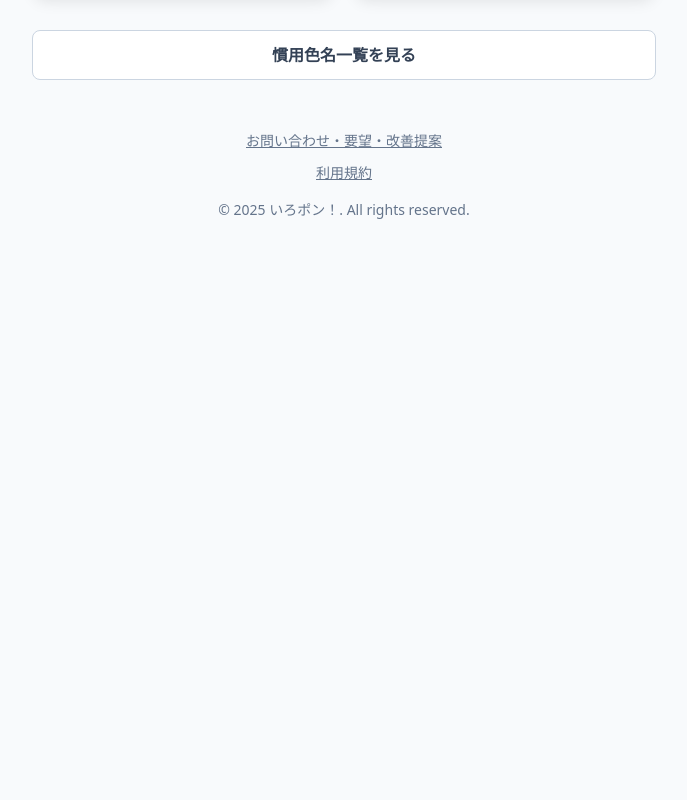
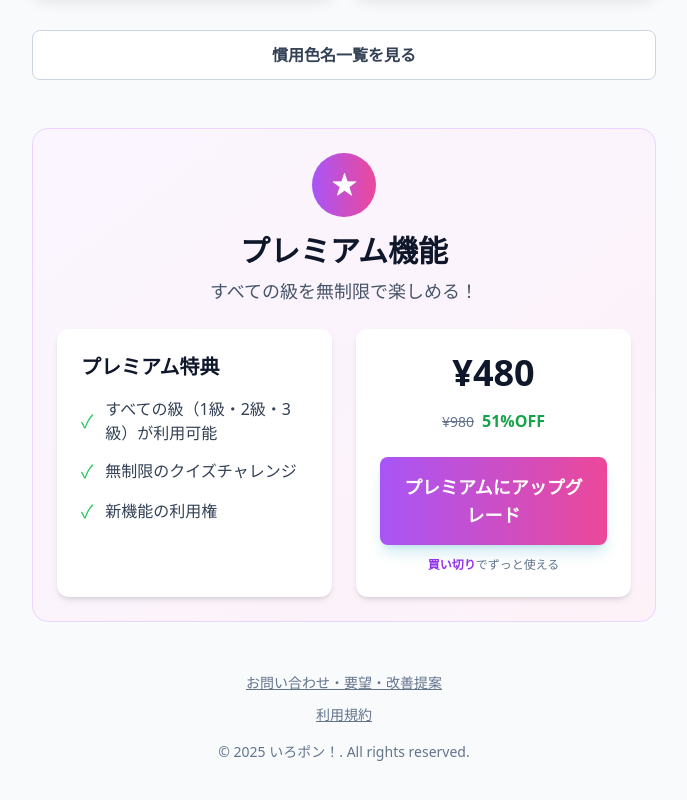
Before and after one commit to ttomocan/iro-pon-app, a React (Vite) app: page / in a window 1280 px wide. Shown: the part 614-1414 px from the top of the page, without its empty margins (296-983 px from the left). Before the commit the page ends 874 px from the top, so only its background shows below. Built offline with nearby package versions, Linux system fonts and the light colour scheme; a web font is replaced by a local one.

Commit message:
HomeScreenコンポーネントにプレミアム機能セクションを追加し、プレミアム購入処理のためのハンドラーを実装しました。プレミアム特典の詳細と価格情報を表示するUIを整備しました。

```diff
--- a/components/HomeScreen.tsx
+++ b/components/HomeScreen.tsx
@@ -19,6 +19,11 @@ const levels = [
 ];
 
 const HomeScreen: React.FC<HomeScreenProps> = ({ onSelectGrade, onShowColorList, isUnlocked, onOpenContactForm, onOpenTermsOfService }) => {
+	const handlePremiumPurchase = () => {
+		// プレミアム購入処理をここに実装
+		alert('プレミアム機能の購入処理を実装してください');
+	};
+
 	return (
 		<div className='w-full max-w-2xl mx-auto py-4 sm:p-6'>
 			<header className='text-center mb-10'>
@@ -66,6 +71,57 @@ const HomeScreen: React.FC<HomeScreenProps> = ({ onSelectGrade, onShowColorList,
 				</div>
 			</main>
 
+			{/* プレミアム機能セクション */}
+			<section className='mt-12 bg-gradient-to-br from-purple-50 to-pink-50 rounded-2xl p-6 border border-purple-200'>
+				<div className='text-center mb-6'>
+					<div className='inline-flex items-center justify-center w-16 h-16 bg-gradient-to-r from-purple-500 to-pink-500 rounded-full mb-4'>
+						<span className='text-white text-2xl font-bold'>★</span>
+					</div>
+					<h2 className='text-3xl font-bold text-slate-900 mb-2'>プレミアム機能</h2>
+					<p className='text-slate-600 text-lg'>すべての級を無制限で楽しめる！</p>
+				</div>
+
+				<div className='grid grid-cols-1 md:grid-cols-2 gap-6'>
+					<div className='bg-white rounded-xl p-6 shadow-md'>
+						<h3 className='text-xl font-bold text-slate-900 mb-4'>プレミアム特典</h3>
+						<ul className='space-y-3 text-slate-700'>
+							<li className='flex items-center gap-3'>
+								<span className='text-green-500 text-lg'>✓</span>
+								<span>すべての級（1級・2級・3級）が利用可能</span>
+							</li>
+							<li className='flex items-center gap-3'>
+								<span className='text-green-500 text-lg'>✓</span>
+								<span>無制限のクイズチャレンジ</span>
+							</li>
+							<li className='flex items-center gap-3'>
+								<span className='text-green-500 text-lg'>✓</span>
+								<span>新機能の利用権</span>
+							</li>
+						</ul>
+					</div>
+
+					<div className='bg-white rounded-xl p-6 shadow-md'>
+						<div className='text-center'>
+							<div className='mb-4'>
+								<span className='text-4xl font-bold text-slate-900'>¥480</span>
+							</div>
+							<div className='mb-6'>
+								<span className='text-sm text-slate-500 line-through'>¥980</span>
+								<span className='text-green-600 font-semibold ml-2'>51%OFF</span>
+							</div>
+							<div className='space-y-3'>
+								<Button onClick={handlePremiumPurchase} className='w-full bg-gradient-to-r from-purple-500 to-pink-500 hover:from-purple-600 hover:to-pink-600 text-white font-bold py-4 text-lg'>
+									プレミアムにアップグレード
+								</Button>
+								<p className='text-xs text-slate-500'>
+									<strong className='text-purple-600'>買い切り</strong>でずっと使える
+								</p>
+							</div>
+						</div>
+					</div>
+				</div>
+			</section>
+
 			<footer className='text-center mt-12 space-y-4'>
 				<div className='space-y-2'>
 					<div>
```
